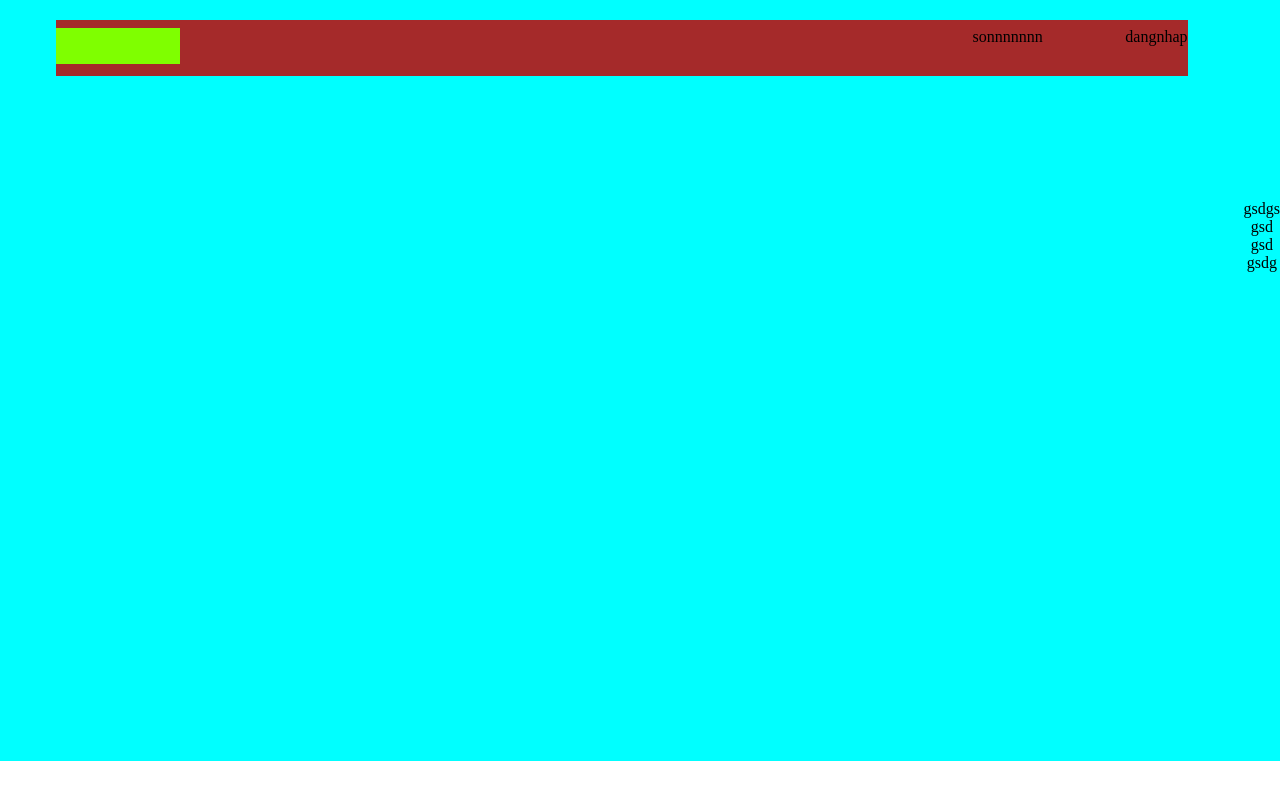
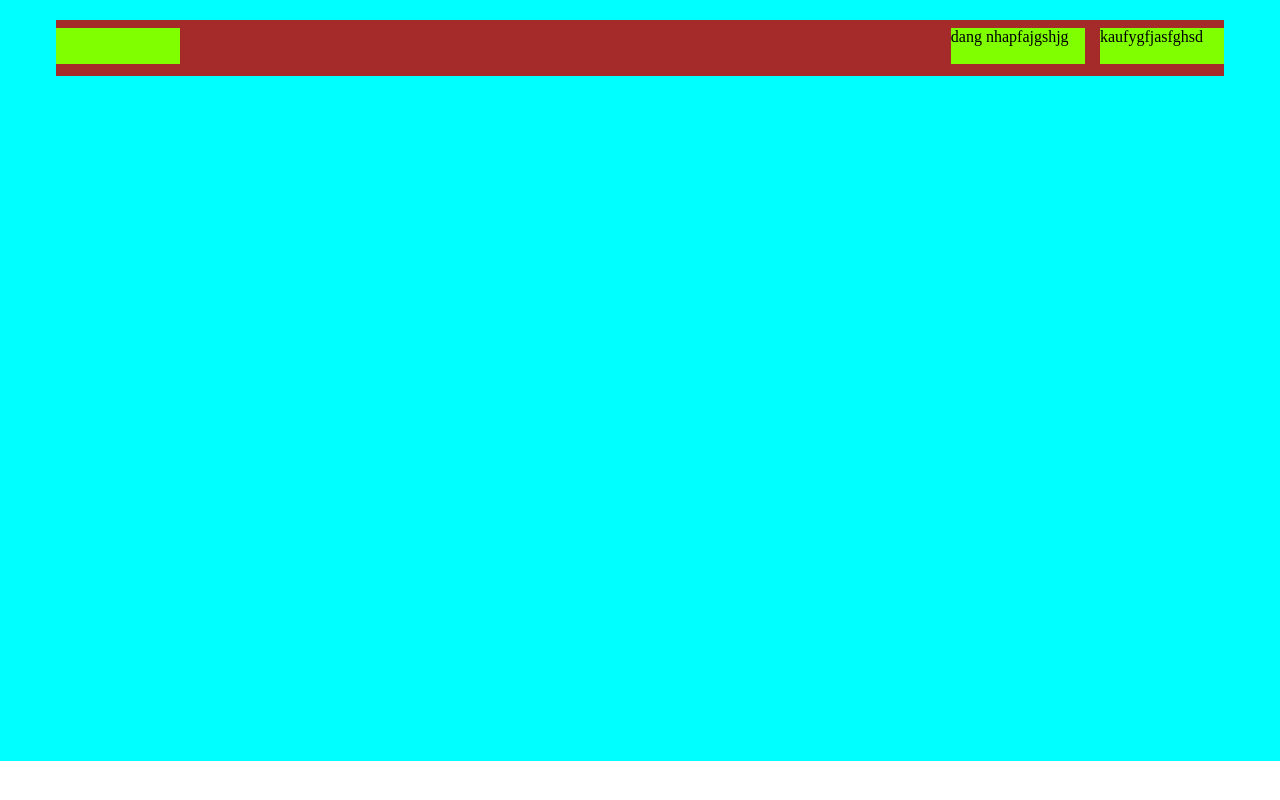
Before and after one commit to vuxuanson61HT/1, a plain HTML site: page index.html in a window 1280 px wide. Shown: the top 800 px of the page. Drawn offline with Linux system fonts and the light colour scheme; files that its build step writes are made by us from their sources.

Commit message:
Add files via upload

```diff
--- a/index.html
+++ b/index.html
@@ -10,16 +10,19 @@
 </head>
 <body>
     <div class="container">
-        <div class="header">
-            <div class="top-header">
-                <div class="col-md-3">
+        <div class="top">
 
-                </div>
-                <div class="language">
-                    sonnnnnnn
-                </div>
-                <div class="login">
-                    dangnhap
+            <div class="header">
+                <div class="top-header">
+                    <div class="col-md-3">
+                        <img src="" alt="">
+                    </div>
+                    <div class="col-md-3 language">
+                        dang nhapfajgshjg
+                    </div>
+                    <div class="col-md-3 login">
+                        kaufygfjasfghsd
+                    </div>
                 </div>
 
             </div>
@@ -38,6 +41,7 @@
                 </div>
             </div>
         </div>
+
     </div>
 
 </body>
```
